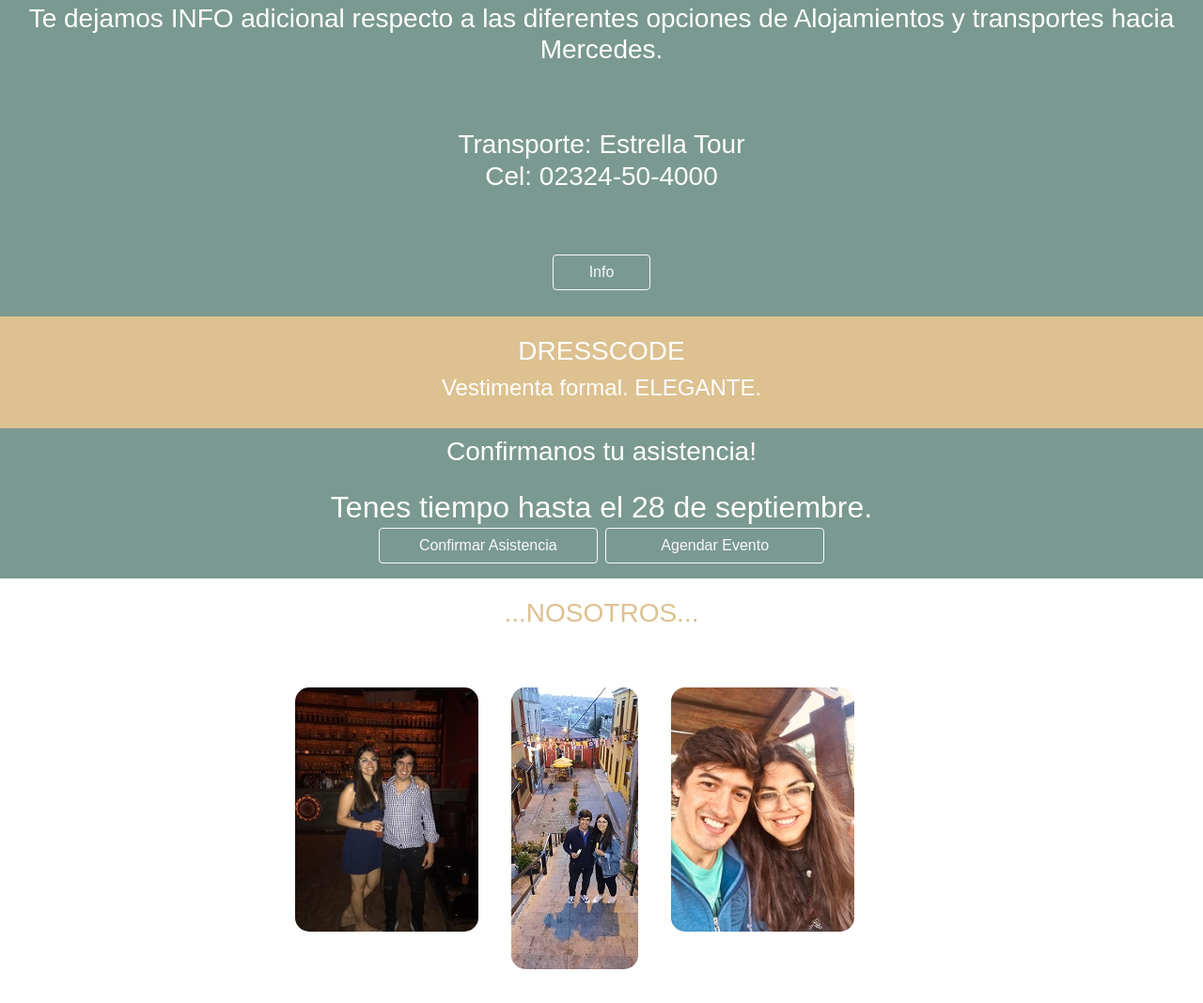
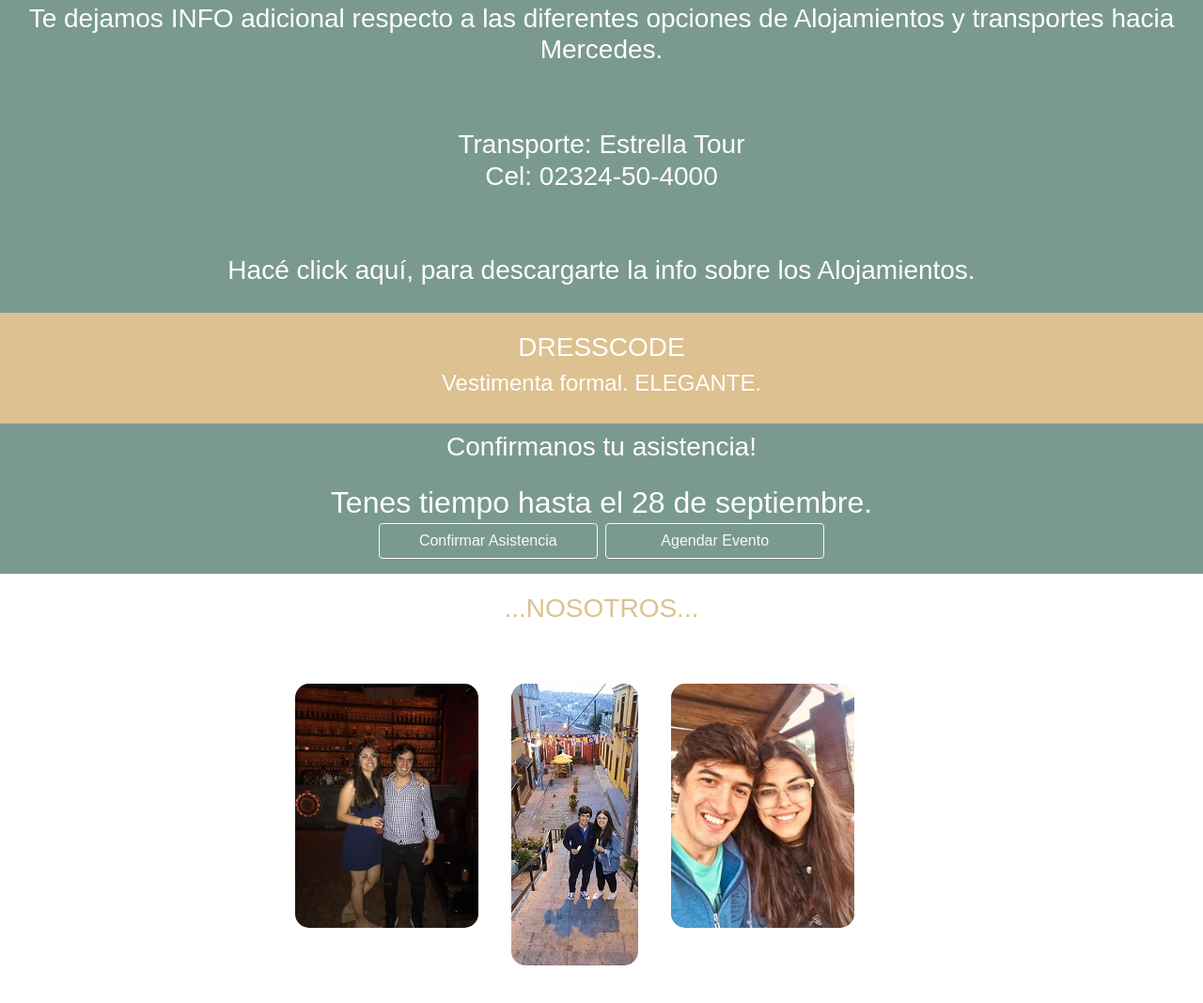
Before and after one commit to XavierGuerrero1989/casamiento, a website: page index.html in a window 1280 px wide. Shown: the part 1446-2514 px from the top of the page at 94% size. Drawn offline with nearby package versions, Linux system fonts and the light colour scheme.

Commit message:
arreglado boton

```diff
--- a/index.html
+++ b/index.html
@@ -79,7 +79,7 @@
 
     <div class="container-fluid infoAdicional">
         <div class="row text-center">
-            <h3>Te dejamos INFO adicional respecto a las diferentes opciones de Alojamientos y transportes hacia Mercedes. <br> <br> <br> Transporte: Estrella Tour <br> Cel: 02324-50-4000 <br> <br> <br> <a href="assets/alojamientos.jpeg" target="_blank" class="col-md-1 btn btn-outline-light" role="button" >Info</a> </h3>
+            <h3>Te dejamos INFO adicional respecto a las diferentes opciones de Alojamientos y transportes hacia Mercedes. <br> <br> <br> Transporte: Estrella Tour <br> Cel: 02324-50-4000 <br> <br> <br> <a href="assets/alojamientos.jpeg" target="_blank" class="col-md-1 linkAloja">Hacé click aquí, para descargarte la info sobre los Alojamientos.</a> </h3>
         </div>
     </div>
 
--- a/scss/parciales/_home.scss
+++ b/scss/parciales/_home.scss
@@ -219,3 +219,13 @@
 .botonOro{
     background-color: $color-dorado;
 }
+
+.linkAloja{
+    font-family: $font-normal;
+    color: white;
+    text-decoration: none;
+
+    &:hover{
+        color: $color-dorado !important;
+    }
+}
```
Also changed, not shown: css/main6.css.
